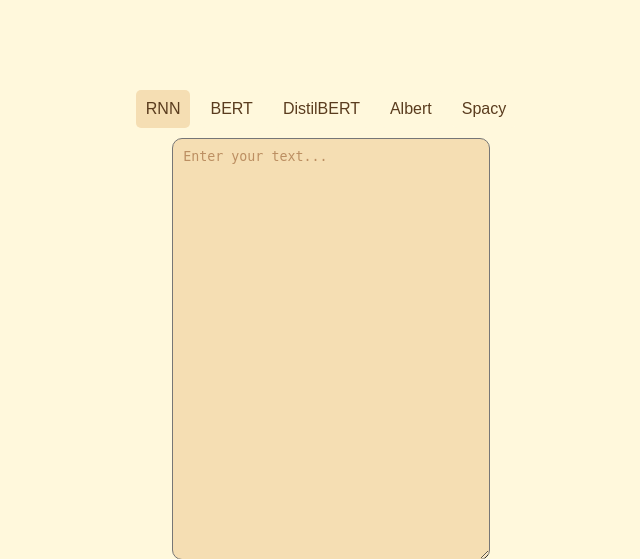
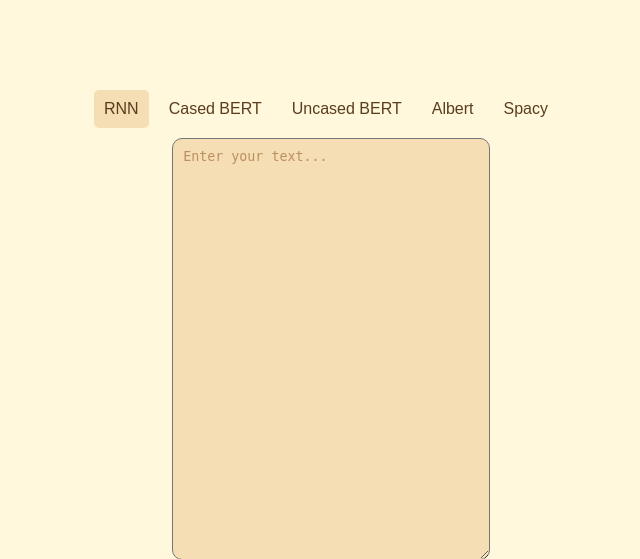
Before and after one commit to AyazSung/Named-Entity-Recognition-research, a Flask app: page / in a window 1280 px wide. Shown: the top 559 px of the page, without its empty margins (309-949 px from the left). Run offline with Flask 3, Linux system fonts and the light colour scheme.

Commit message:
Small fixes

```diff
--- a/visualizer/templates/index.html
+++ b/visualizer/templates/index.html
@@ -11,8 +11,8 @@
   <div class="container">
     <div class="button-container">
       <div class="button" id="RNN">RNN</div>
-      <div class="button" id="BERT">BERT</div>
-      <div class="button" id="DistilBERT">DistilBERT</div>
+      <div class="button" id="BERT">Cased BERT</div>
+      <div class="button" id="DistilBERT">Uncased BERT</div>
       <div class="button" id="Albert">Albert</div>
       <div class="button" id="Spacy">Spacy</div>
     </div>
```
Also changed, not shown: visualizer/static/predictionPage.css (+6 -14 lines), visualizer/templates/handlePrediction.js (+19 -1 lines).
